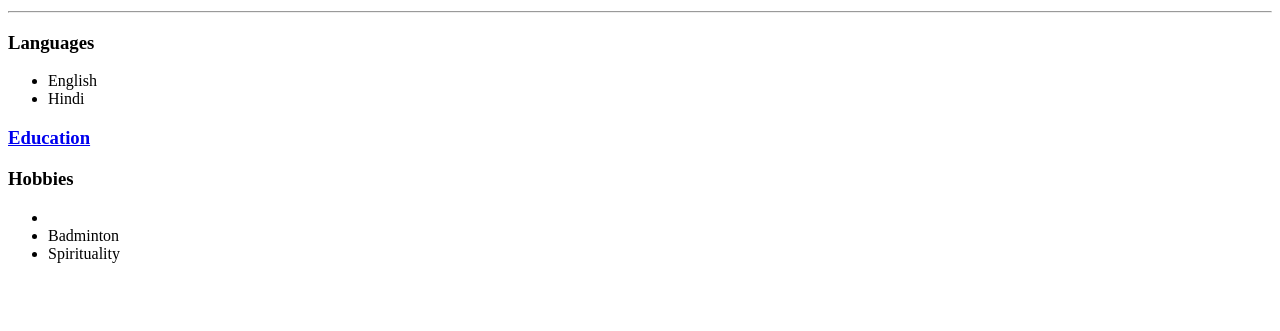
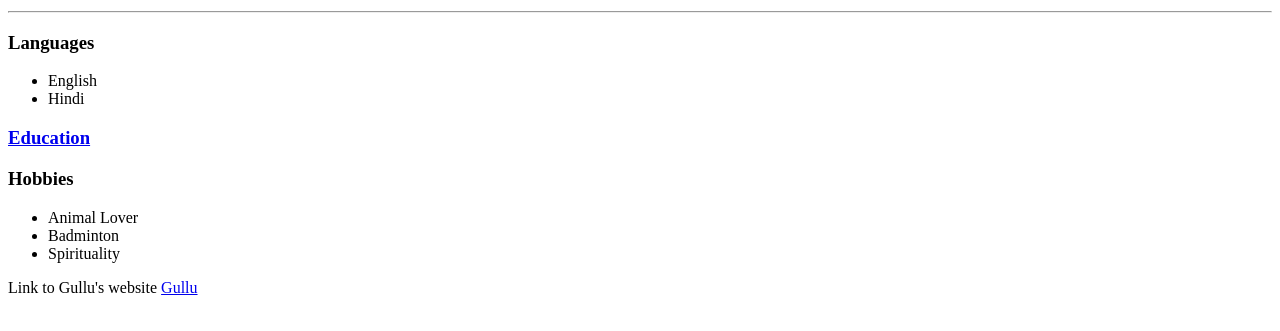
Before and after one commit to Sidharth1299/Sidharth, a plain HTML site: page index.html in a window 1280 px wide. Shown: the part 351-682 px from the top of the page. Drawn offline with Linux system fonts and the light colour scheme.

Commit message:
Update index.html

```diff
--- a/index.html
+++ b/index.html
@@ -26,11 +26,11 @@
 
    <h3>Hobbies</h3>
      <ul>
-       <li> <a href="revision.html"><Animal Lover></a></li>
+       <li> Animal Lover</li>
        <li> Badminton</li>
        <li>Spirituality</li>
        </ul>
-
+  Link to Gullu's website <a href="revision.html">Gullu</a>
 
 </body>
 
```
